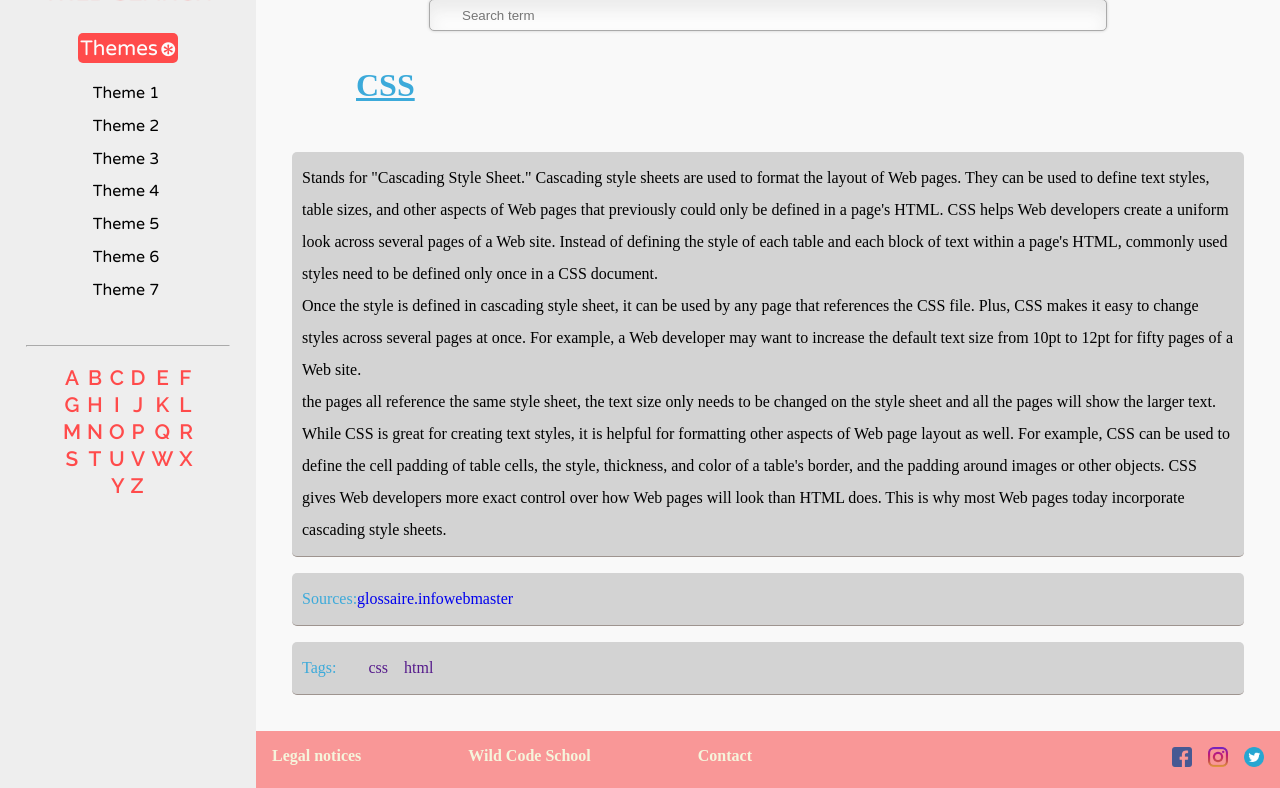
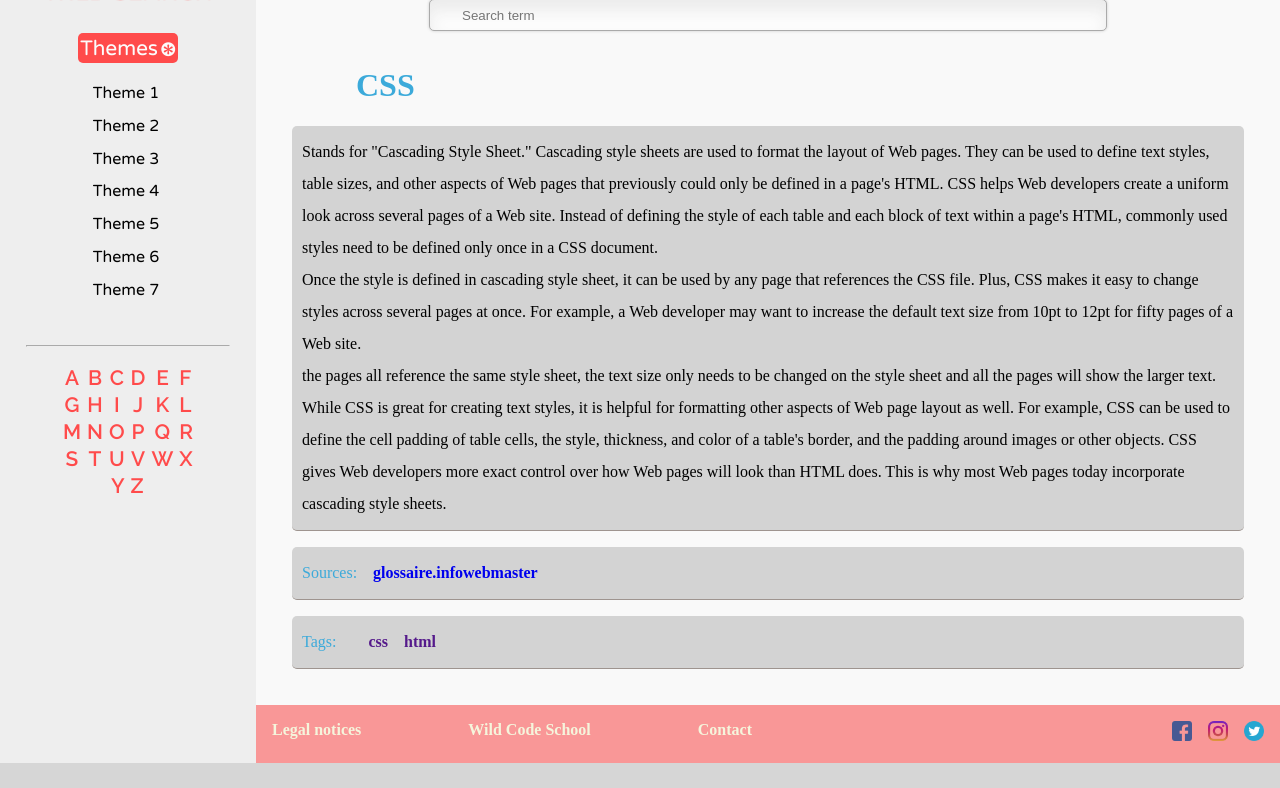
Before and after one commit to laurentmahieu/wildsearch, a PHP site: page /wildsearch-def.html in a window 1280 px wide. Shown: the part 215-1003 px from the top of the page. After the commit the page ends 978 px from the top, so only its background shows below. Run offline with PHP 8.4, Linux system fonts and the light colour scheme.

Commit message:
some changes

```diff
--- a/definition.css
+++ b/definition.css
@@ -13,10 +13,9 @@ article {
 h3 {
     font-size: 2em;
     font-weight: bold;
-    text-decoration: underline;
     color:#3caada;
-    padding-bottom: 0.5em;
-    margin-bottom: 1em;
+    padding-bottom: 0.2em;
+    margin-bottom: 0.5em;
     margin-left: 2em;
     border-radius: 3px;
     }
@@ -41,8 +40,10 @@ p {
 }
 
 
-#tags a{
+#sources a , #tags a{
     margin-left: 1em;
+    text-decoration: none;
+    font-weight: bold
 }
 /*
 a{
```
